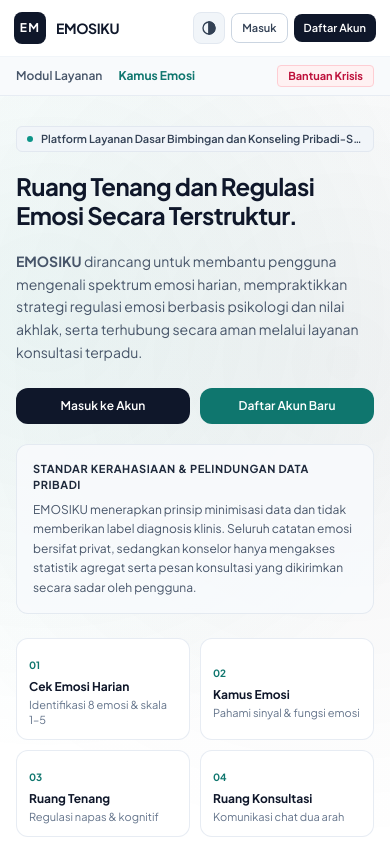
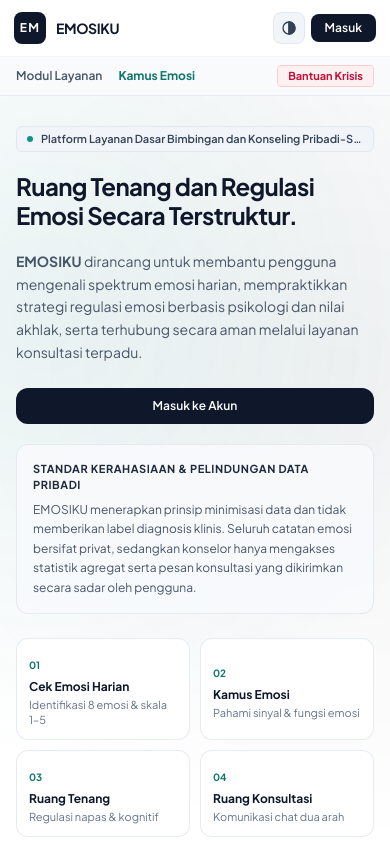
Before and after one commit to Rezafahmi17/emosiku, a website: page frontend/index.html in a window 390 px wide. Shown: the top 844 px of the page. Drawn offline with nearby package versions, Linux system fonts and the light colour scheme.

Commit message:
Remove redundant register button from top navbar and mobile hero: show only Masuk button

```diff
--- a/frontend/index.html
+++ b/frontend/index.html
@@ -169,13 +169,10 @@
                     </svg>
                 </button>
 
-                <!-- Tombol Saat Belum Login -->
-                <div id="nav-guest-actions" class="flex items-center gap-1.5 sm:gap-2">
-                    <button type="button" onclick="showAuthModal('login')" class="px-2.5 sm:px-4 py-1.5 sm:py-2 rounded-lg text-[11px] sm:text-xs font-semibold text-slate-700 hover:text-slate-900 bg-white hover:bg-slate-50 border border-slate-300 transition whitespace-nowrap">
+                <!-- Tombol Saat Belum Login (Hanya Tampilkan Masuk) -->
+                <div id="nav-guest-actions" class="flex items-center">
+                    <button type="button" onclick="showAuthModal('login')" class="px-3.5 sm:px-4 py-1.5 sm:py-2 rounded-lg text-xs font-semibold text-white bg-slate-900 hover:bg-slate-800 transition whitespace-nowrap shadow-2xs">
                         Masuk
-                    </button>
-                    <button type="button" onclick="showAuthModal('register')" class="px-2.5 sm:px-4 py-1.5 sm:py-2 rounded-lg text-[11px] sm:text-xs font-semibold text-white bg-slate-900 hover:bg-slate-800 transition whitespace-nowrap">
-                        Daftar Akun
                     </button>
                 </div>
 
@@ -244,13 +241,10 @@
                             <strong>EMOSIKU</strong> dirancang untuk membantu pengguna mengenali spektrum emosi harian, mempraktikkan strategi regulasi emosi berbasis psikologi dan nilai akhlak, serta terhubung secara aman melalui layanan konsultasi terpadu.
                         </p>
 
-                        <!-- Tombol Pintas Masuk/Daftar Khusus Mobile (Agar Tidak Perlu Scroll Jauh) -->
-                        <div class="flex sm:hidden items-center gap-2.5 pt-1">
-                            <button type="button" onclick="scrollToHeroAuth('login')" class="ux-btn flex-1 py-2.5 px-4 rounded-xl bg-slate-900 text-white text-xs font-semibold text-center shadow-xs">
+                        <!-- Tombol Pintas Masuk Khusus Mobile -->
+                        <div class="flex sm:hidden items-center pt-1">
+                            <button type="button" onclick="scrollToHeroAuth('login')" class="ux-btn w-full py-2.5 px-4 rounded-xl bg-slate-900 text-white text-xs font-semibold text-center shadow-xs">
                                 Masuk ke Akun
-                            </button>
-                            <button type="button" onclick="scrollToHeroAuth('register')" class="ux-btn flex-1 py-2.5 px-4 rounded-xl bg-teal-700 text-white text-xs font-semibold text-center shadow-xs">
-                                Daftar Akun Baru
                             </button>
                         </div>
 
```
Also changed, not shown: public/index.html (+6 -12 lines).
